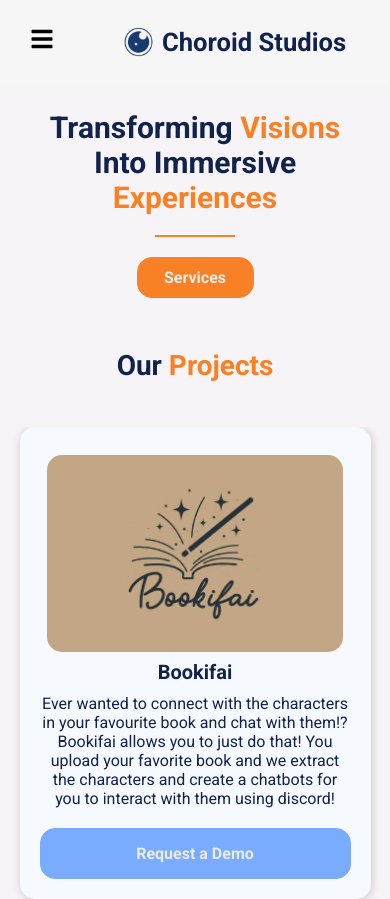
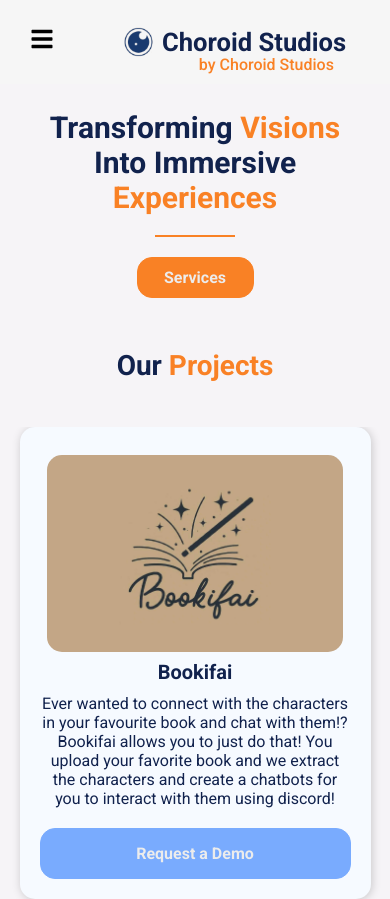
Before and after one commit to rabeeqiblawi/portfolio-nextjs, a Next.js app: page / in a window 390 px wide. Shown: the top 899 px of the page. Built offline with nearby package versions, Linux system fonts and the light colour scheme.

Commit message:
slogan relative

```diff
--- a/src/components/navigation/navbar/navbar.module.scss
+++ b/src/components/navigation/navbar/navbar.module.scss
@@ -76,7 +76,7 @@
         cursor: help;
         text-align: left;
         font-size: 20px;
-        width: max-content;
+        width: 100%;
     }
 }
 
@@ -163,7 +163,7 @@
                 transform: scale(0.7);
             }
             .slogan{
-                transform: translate(135%, 130%);
+                transform: translate(-30%, 0%);
             }
         }
 
--- a/src/config.js
+++ b/src/config.js
@@ -2,7 +2,7 @@
     content: {
         logo: "/choroidLogo.png",
         brand: "Choroid Studios",
-        slogan: "",
+        slogan: "by Choroid Studios",
         sloganLink: "https://choroidstudios.com",
         metaDescription: "Generated by create next app",
 
```
